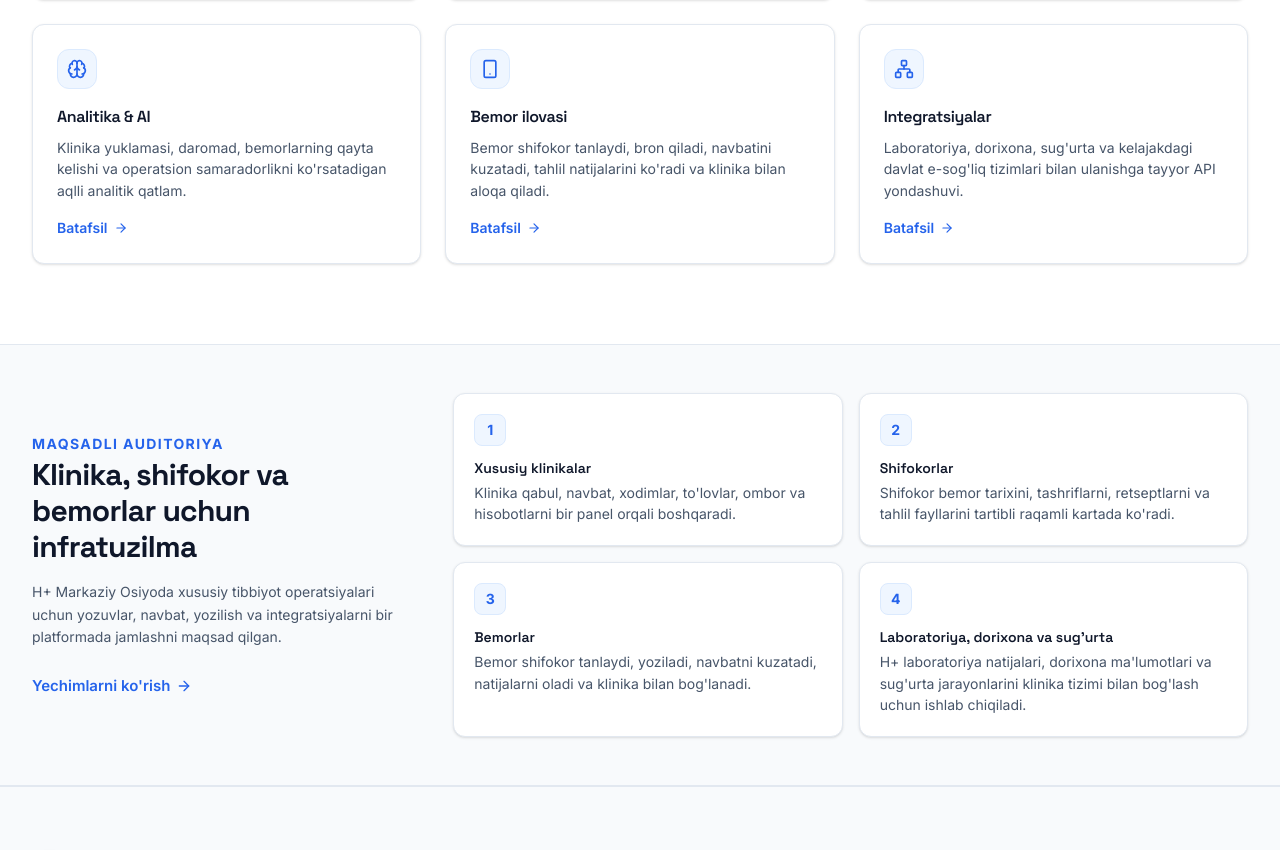
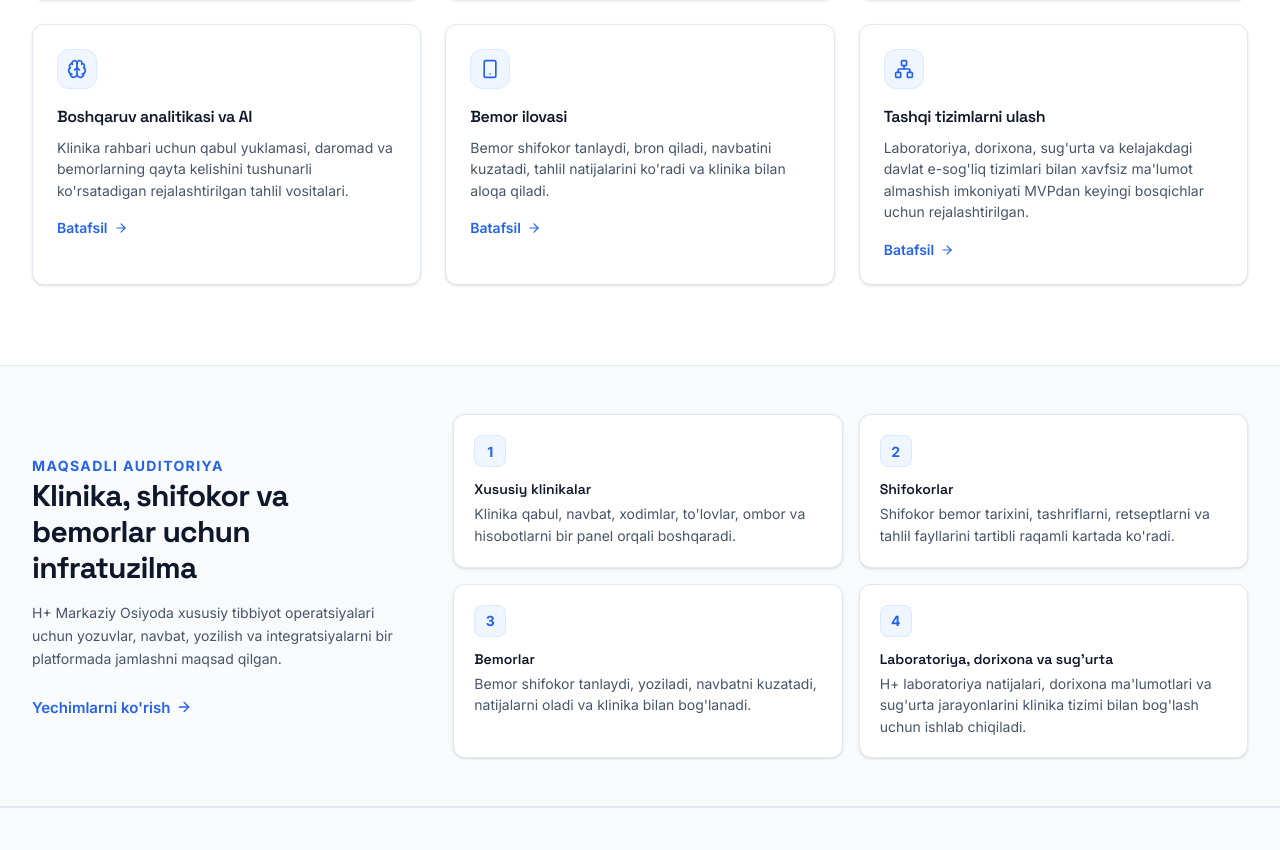
Before and after one commit to davronramazonov/H-websayt, a React (Vite) app: page / in a window 1280 px wide. Shown: the part 1824-2674 px from the top of the page. Built offline with nearby package versions, Linux system fonts and the light colour scheme.

Commit message:
Clarify analytics and integrations copy

```diff
--- a/src/translations.ts
+++ b/src/translations.ts
@@ -130,9 +130,9 @@ const uz = {
         benefits: ["Bemor tarixi yo'qolmaydi", "Tahlil va hujjatlar biriktiriladi", "Qog'ozbozlik kamayadi"]
       },
       ai: {
-        title: "Analitika & AI",
-        desc: "Klinika yuklamasi, daromad, bemorlarning qayta kelishi va operatsion samaradorlikni ko'rsatadigan aqlli analitik qatlam.",
-        benefits: ["Daromad va retention tahlili", "Yuklama prognozi", "Rahbar uchun tushunarli hisobotlar"]
+        title: "Boshqaruv analitikasi va AI",
+        desc: "Klinika rahbari uchun qabul yuklamasi, daromad va bemorlarning qayta kelishini tushunarli ko'rsatadigan rejalashtirilgan tahlil vositalari.",
+        benefits: ["Daromad va qayta tashriflar tahlili", "Qabul yuklamasini oldindan baholash", "Rahbar uchun sodda hisobotlar"]
       },
       app: {
         title: "Bemor ilovasi",
@@ -140,9 +140,9 @@ const uz = {
         benefits: ["Bir necha bosishda bron", "QR/ID orqali tez identifikatsiya", "Natijalar va eslatmalar telefonda"]
       },
       integrations: {
-        title: "Integratsiyalar",
-        desc: "Laboratoriya, dorixona, sug'urta va kelajakdagi davlat e-sog'liq tizimlari bilan ulanishga tayyor API yondashuvi.",
-        benefits: ["LIS va laboratoriya almashinuvi", "Dorixona va ombor oqimi", "Sug'urta jarayonlari uchun tayyor struktura"]
+        title: "Tashqi tizimlarni ulash",
+        desc: "Laboratoriya, dorixona, sug'urta va kelajakdagi davlat e-sog'liq tizimlari bilan xavfsiz ma'lumot almashish imkoniyati MVPdan keyingi bosqichlar uchun rejalashtirilgan.",
+        benefits: ["Laboratoriya natijalarini qabul qilish", "Dorixona va ombor ma'lumotlarini ulash", "Sug'urta jarayonlariga tayyorlanish"]
       }
     },
     dashboardMockup: {
@@ -180,24 +180,24 @@ const uz = {
       vitalValues: "72 bpm - 36.6 C",
       diagnoseCode: "Oxirgi tashrif yozuvi",
       chronicCondition: "Tashrif tarixi",
-      predictiveEngine: "Rahbarlar uchun AI yordamchi analitika",
-      mondayForecast: "AI moduli shifokor qarorini almashtirmaydi; u klinika yuklamasi, daromad va operatsion samaradorlikni tushunarli ko'rsatadi.",
-      diagnosisMatch: "Yuklama prognozi",
-      insightVal: "Operatsion insight",
-      insightDesc: "Klinik tashxis claimi emas",
+      predictiveEngine: "Rahbar uchun yordamchi tahlil",
+      mondayForecast: "Rejalashtirilgan AI vositasi tibbiy tashxis qo'ymaydi va shifokor qarorini almashtirmaydi. U klinika faoliyati haqidagi ko'rsatkichlarni tushunarli shaklda jamlaydi.",
+      diagnosisMatch: "Qabul yuklamasi",
+      insightVal: "Oldindan baholash",
+      insightDesc: "Tibbiy tashxis emas",
       timeSaved: "Rahbar hisoboti",
       hrsPerDay: "Tushunarli panel",
       perPhysician: "qaror qabul qilish uchun",
       today: "Bugun",
       todayAppointment: "Bugungi qabul",
       appAppointment: "15:30 - Dr. S. Kamalova",
-      labName: "Mustaqil lab",
+      labName: "Laboratoriya va dorixona",
       pharmacyName: "Dorixona oqimi",
-      insuranceName: "Sug'urta jarayoni",
-      coreApi: "H+ Core API",
-      syncing: "Rejada",
-      realtimeClaim: "API struktura",
-      apiDesc: "H+ laboratoriya, dorixona va sug'urta workflowlarini kelajakdagi e-sog'liq integratsiyalariga tayyor API yondashuvi bilan bog'lashni maqsad qiladi.",
+      insuranceName: "Sug'urta va e-sog'liq",
+      coreApi: "H+ ulanish markazi",
+      syncing: "Ulanish rejasida",
+      realtimeClaim: "Ulanish rejasida",
+      apiDesc: "Bu integratsiyalar hozircha ishlaydigan mahsulotga ulanmagan. Texnik talablar MVP va pilot sinovlari davomida hamkorlar bilan birga aniqlanadi.",
       osVersion: "H+ OS - MVP"
     },
     workflow: {
```
